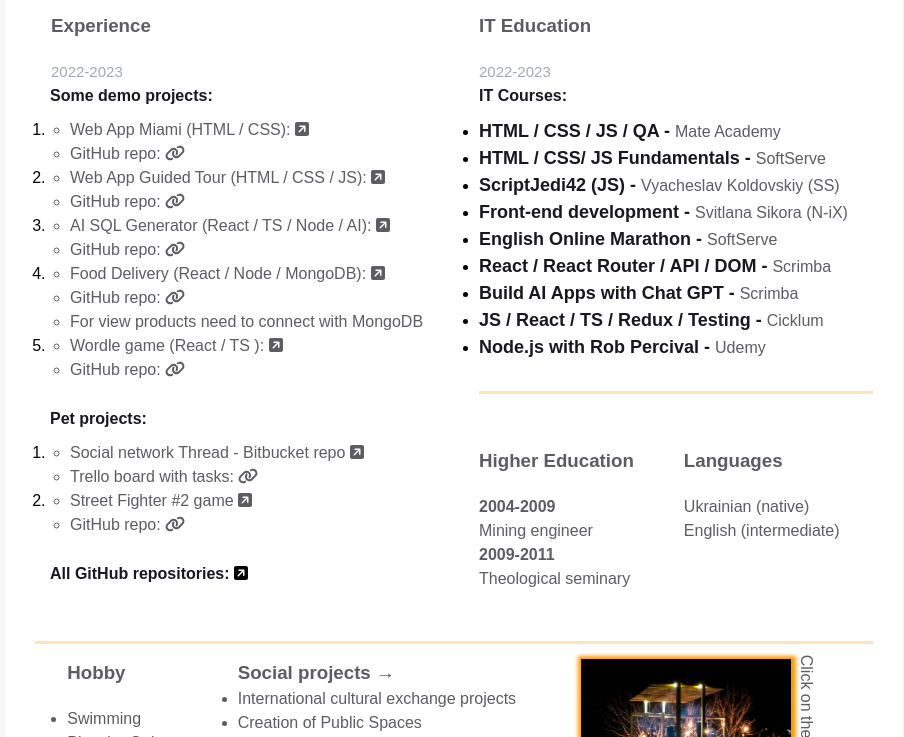
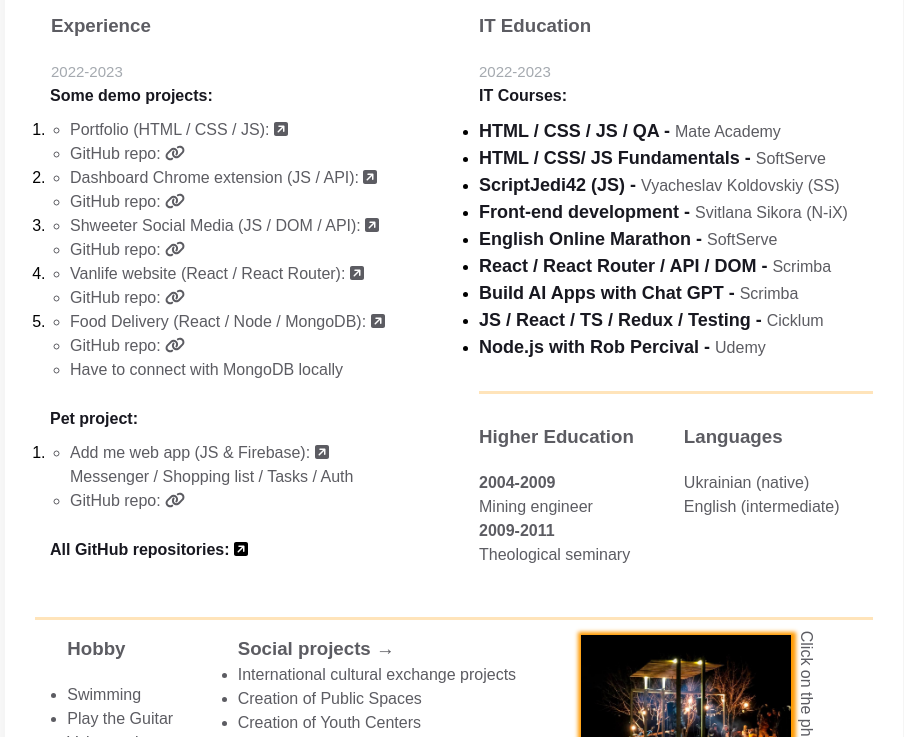
Before and after one commit to Vladislav-Burhovetskiy/homepage, a plain HTML site: page index.html in a window 1280 px wide. Shown: the part 767-1504 px from the top of the page, without its empty margins (186-1090 px from the left). Drawn offline with Linux system fonts and the light colour scheme.

Commit message:
Update demo projects info

```diff
--- a/index.html
+++ b/index.html
@@ -197,10 +197,10 @@
                       <li>
                         <ul class="experiences__company-project-exemples">
                           <li>
-                            Web App Miami (HTML / CSS):
+                            Portfolio (HTML / CSS / JS):
                             <a
                               rel="author"
-                              href="https://vladislav-burhovetskiy.github.io/layout_miami/"
+                              href="https://vladislav-burhovetskiy.github.io/portfolio/"
                               target="_blank"
                             >
                               <svg
@@ -218,7 +218,7 @@
                             GitHub repo:
                             <a
                               rel="author"
-                              href="https://github.com/Vladislav-Burhovetskiy/layout_miami/tree/develop"
+                              href="https://github.com/Vladislav-Burhovetskiy/portfolio"
                               target="_blank"
                             >
                               <svg
@@ -237,10 +237,10 @@
                       <li>
                         <ul class="experiences__company-project-exemples">
                           <li>
-                            Web App Guided Tour (HTML / CSS / JS):
+                            Dashboard Chrome extension (JS / API):
                             <a
                               rel="author"
-                              href="https://vladislav-burhovetskiy.github.io/guided-tour/"
+                              href="https://vladislav-burhovetskiy.github.io/dashboard-wireframe/"
                               target="_blank"
                             >
                               <svg
@@ -258,7 +258,7 @@
                             GitHub repo:
                             <a
                               rel="author"
-                              href="https://github.com/Vladislav-Burhovetskiy/guided-tour"
+                              href="https://github.com/Vladislav-Burhovetskiy/dashboard-wireframe"
                               target="_blank"
                             >
                               <svg
@@ -277,10 +277,10 @@
                       <li>
                         <ul class="experiences__company-project-exemples">
                           <li>
-                            AI SQL Generator (React / TS / Node / AI):
+                            Shweeter Social Media (JS / DOM / API):
                             <a
                               rel="author"
-                              href="https://vladislav-burhovetskiy.github.io/ai-sql-generator/"
+                              href="https://vladislav-burhovetskiy.github.io/shweeter-social-media/"
                               target="_blank"
                             >
                               <svg
@@ -298,7 +298,47 @@
                             GitHub repo:
                             <a
                               rel="author"
-                              href="https://github.com/Vladislav-Burhovetskiy/ai-sql-generator"
+                              href="https://github.com/Vladislav-Burhovetskiy/shweeter-social-media"
+                              target="_blank"
+                            >
+                              <svg
+                                xmlns="http://www.w3.org/2000/svg"
+                                height="1em"
+                                viewBox="0 0 640 512"
+                              >
+                                <path
+                                  d="M579.8 267.7c56.5-56.5 56.5-148 0-204.5c-50-50-128.8-56.5-186.3-15.4l-1.6 1.1c-14.4 10.3-17.7 30.3-7.4 44.6s30.3 17.7 44.6 7.4l1.6-1.1c32.1-22.9 76-19.3 103.8 8.6c31.5 31.5 31.5 82.5 0 114L422.3 334.8c-31.5 31.5-82.5 31.5-114 0c-27.9-27.9-31.5-71.8-8.6-103.8l1.1-1.6c10.3-14.4 6.9-34.4-7.4-44.6s-34.4-6.9-44.6 7.4l-1.1 1.6C206.5 251.2 213 330 263 380c56.5 56.5 148 56.5 204.5 0L579.8 267.7zM60.2 244.3c-56.5 56.5-56.5 148 0 204.5c50 50 128.8 56.5 186.3 15.4l1.6-1.1c14.4-10.3 17.7-30.3 7.4-44.6s-30.3-17.7-44.6-7.4l-1.6 1.1c-32.1 22.9-76 19.3-103.8-8.6C74 372 74 321 105.5 289.5L217.7 177.2c31.5-31.5 82.5-31.5 114 0c27.9 27.9 31.5 71.8 8.6 103.9l-1.1 1.6c-10.3 14.4-6.9 34.4 7.4 44.6s34.4 6.9 44.6-7.4l1.1-1.6C433.5 260.8 427 182 377 132c-56.5-56.5-148-56.5-204.5 0L60.2 244.3z"
+                                />
+                              </svg>
+                            </a>
+                          </li>
+                        </ul>
+                      </li>
+                      <li>
+                        <ul class="experiences__company-project-exemples">
+                          <li>
+                            Vanlife website (React / React Router):
+                            <a
+                              rel="author"
+                              href="https://vladislav-burhovetskiy.github.io/vanlifeweb/"
+                              target="_blank"
+                            >
+                              <svg
+                                xmlns="http://www.w3.org/2000/svg"
+                                height="1em"
+                                viewBox="0 0 448 512"
+                              >
+                                <path
+                                  d="M384 32c35.3 0 64 28.7 64 64V416c0 35.3-28.7 64-64 64H64c-35.3 0-64-28.7-64-64V96C0 60.7 28.7 32 64 32H384zM160 144c-13.3 0-24 10.7-24 24s10.7 24 24 24h94.1L119 327c-9.4 9.4-9.4 24.6 0 33.9s24.6 9.4 33.9 0l135-135V328c0 13.3 10.7 24 24 24s24-10.7 24-24V168c0-13.3-10.7-24-24-24H160z"
+                                />
+                              </svg>
+                            </a>
+                          </li>
+                          <li>
+                            GitHub repo:
+                            <a
+                              rel="author"
+                              href="https://github.com/Vladislav-Burhovetskiy/vanlifeweb"
                               target="_blank"
                             >
                               <svg
@@ -353,47 +393,7 @@
                             </a>
                           </li>
                           <li>
-                            For view products need to connect with MongoDB
-                          </li>
-                        </ul>
-                      </li>
-                      <li>
-                        <ul class="experiences__company-project-exemples">
-                          <li>
-                            Wordle game (React / TS ):
-                            <a
-                              rel="author"
-                              href="https://vladislav-burhovetskiy.github.io/wordle-game/"
-                              target="_blank"
-                            >
-                              <svg
-                                xmlns="http://www.w3.org/2000/svg"
-                                height="1em"
-                                viewBox="0 0 448 512"
-                              >
-                                <path
-                                  d="M384 32c35.3 0 64 28.7 64 64V416c0 35.3-28.7 64-64 64H64c-35.3 0-64-28.7-64-64V96C0 60.7 28.7 32 64 32H384zM160 144c-13.3 0-24 10.7-24 24s10.7 24 24 24h94.1L119 327c-9.4 9.4-9.4 24.6 0 33.9s24.6 9.4 33.9 0l135-135V328c0 13.3 10.7 24 24 24s24-10.7 24-24V168c0-13.3-10.7-24-24-24H160z"
-                                />
-                              </svg>
-                            </a>
-                          </li>
-                          <li>
-                            GitHub repo:
-                            <a
-                              rel="author"
-                              href="https://github.com/Vladislav-Burhovetskiy/wordle-game/"
-                              target="_blank"
-                            >
-                              <svg
-                                xmlns="http://www.w3.org/2000/svg"
-                                height="1em"
-                                viewBox="0 0 640 512"
-                              >
-                                <path
-                                  d="M579.8 267.7c56.5-56.5 56.5-148 0-204.5c-50-50-128.8-56.5-186.3-15.4l-1.6 1.1c-14.4 10.3-17.7 30.3-7.4 44.6s30.3 17.7 44.6 7.4l1.6-1.1c32.1-22.9 76-19.3 103.8 8.6c31.5 31.5 31.5 82.5 0 114L422.3 334.8c-31.5 31.5-82.5 31.5-114 0c-27.9-27.9-31.5-71.8-8.6-103.8l1.1-1.6c10.3-14.4 6.9-34.4-7.4-44.6s-34.4-6.9-44.6 7.4l-1.1 1.6C206.5 251.2 213 330 263 380c56.5 56.5 148 56.5 204.5 0L579.8 267.7zM60.2 244.3c-56.5 56.5-56.5 148 0 204.5c50 50 128.8 56.5 186.3 15.4l1.6-1.1c14.4-10.3 17.7-30.3 7.4-44.6s-30.3-17.7-44.6-7.4l-1.6 1.1c-32.1 22.9-76 19.3-103.8-8.6C74 372 74 321 105.5 289.5L217.7 177.2c31.5-31.5 82.5-31.5 114 0c27.9 27.9 31.5 71.8 8.6 103.9l-1.1 1.6c-10.3 14.4-6.9 34.4 7.4 44.6s34.4 6.9 44.6-7.4l1.1-1.6C433.5 260.8 427 182 377 132c-56.5-56.5-148-56.5-204.5 0L60.2 244.3z"
-                                />
-                              </svg>
-                            </a>
+                            Have to connect with MongoDB locally
                           </li>
                         </ul>
                       </li>
@@ -401,13 +401,13 @@
                   </div>
                   <div class="experiences__company-project">
                     <h4 class="experiences__company-project-name">
-                      Pet projects:
+                      Pet project:
                     </h4>
                     <ol>
                       <li>
                         <ul class="experiences__company-project-exemples">
                           <li>
-                            Social network Thread - Bitbucket repo
+                            Add me web app (JS & Firebase):
                             <a
                               rel="author"
                               href="https://bitbucket.org/vladislav-burhovetskiy/thread-js/src/production/"
@@ -423,52 +423,14 @@
                                 />
                               </svg>
                             </a>
-                          </li>
-                          <li>
-                            Trello board with tasks:
-                            <a
-                              rel="author"
-                              href="https://trello.com/b/8EXaoSfL/bsa-mini-project-theardjs"
-                              target="_blank"
-                            >
-                              <svg
-                                xmlns="http://www.w3.org/2000/svg"
-                                height="1em"
-                                viewBox="0 0 640 512"
-                              >
-                                <path
-                                  d="M579.8 267.7c56.5-56.5 56.5-148 0-204.5c-50-50-128.8-56.5-186.3-15.4l-1.6 1.1c-14.4 10.3-17.7 30.3-7.4 44.6s30.3 17.7 44.6 7.4l1.6-1.1c32.1-22.9 76-19.3 103.8 8.6c31.5 31.5 31.5 82.5 0 114L422.3 334.8c-31.5 31.5-82.5 31.5-114 0c-27.9-27.9-31.5-71.8-8.6-103.8l1.1-1.6c10.3-14.4 6.9-34.4-7.4-44.6s-34.4-6.9-44.6 7.4l-1.1 1.6C206.5 251.2 213 330 263 380c56.5 56.5 148 56.5 204.5 0L579.8 267.7zM60.2 244.3c-56.5 56.5-56.5 148 0 204.5c50 50 128.8 56.5 186.3 15.4l1.6-1.1c14.4-10.3 17.7-30.3 7.4-44.6s-30.3-17.7-44.6-7.4l-1.6 1.1c-32.1 22.9-76 19.3-103.8-8.6C74 372 74 321 105.5 289.5L217.7 177.2c31.5-31.5 82.5-31.5 114 0c27.9 27.9 31.5 71.8 8.6 103.9l-1.1 1.6c-10.3 14.4-6.9 34.4 7.4 44.6s34.4 6.9 44.6-7.4l1.1-1.6C433.5 260.8 427 182 377 132c-56.5-56.5-148-56.5-204.5 0L60.2 244.3z"
-                                />
-                              </svg>
-                            </a>
-                          </li>
-                        </ul>
-                      </li>
-                      <li>
-                        <ul class="experiences__company-project-exemples">
-                          <li>
-                            Street Fighter #2 game
-                            <a
-                              rel="author"
-                              href="https://vladislav-burhovetskiy.github.io/sf-game-js/"
-                              target="_blank"
-                            >
-                              <svg
-                                xmlns="http://www.w3.org/2000/svg"
-                                height="1em"
-                                viewBox="0 0 448 512"
-                              >
-                                <path
-                                  d="M384 32c35.3 0 64 28.7 64 64V416c0 35.3-28.7 64-64 64H64c-35.3 0-64-28.7-64-64V96C0 60.7 28.7 32 64 32H384zM160 144c-13.3 0-24 10.7-24 24s10.7 24 24 24h94.1L119 327c-9.4 9.4-9.4 24.6 0 33.9s24.6 9.4 33.9 0l135-135V328c0 13.3 10.7 24 24 24s24-10.7 24-24V168c0-13.3-10.7-24-24-24H160z"
-                                />
-                              </svg>
-                            </a>
+                            <br>
+                            Messenger / Shopping list / Tasks / Auth
                           </li>
                           <li>
                             GitHub repo:
                             <a
                               rel="author"
-                              href="https://github.com/Vladislav-Burhovetskiy/sf-game-js"
+                              href="https://vladislav-burhovetskiy.github.io/addme-mobile-app/"
                               target="_blank"
                             >
                               <svg
```
